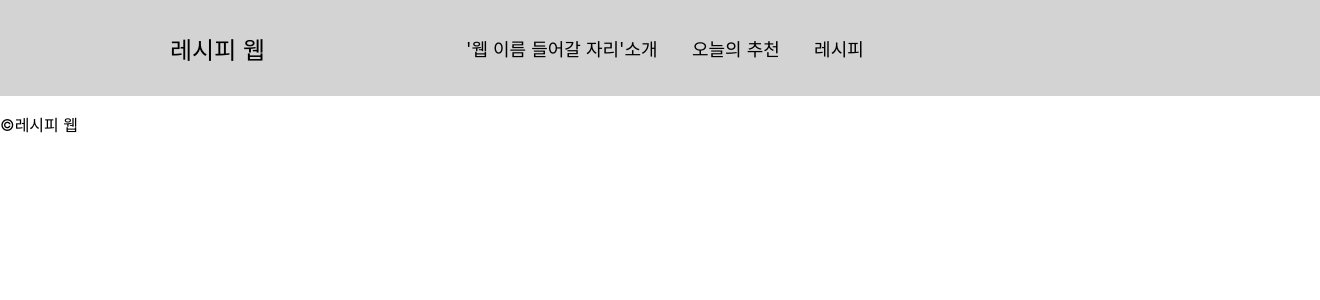
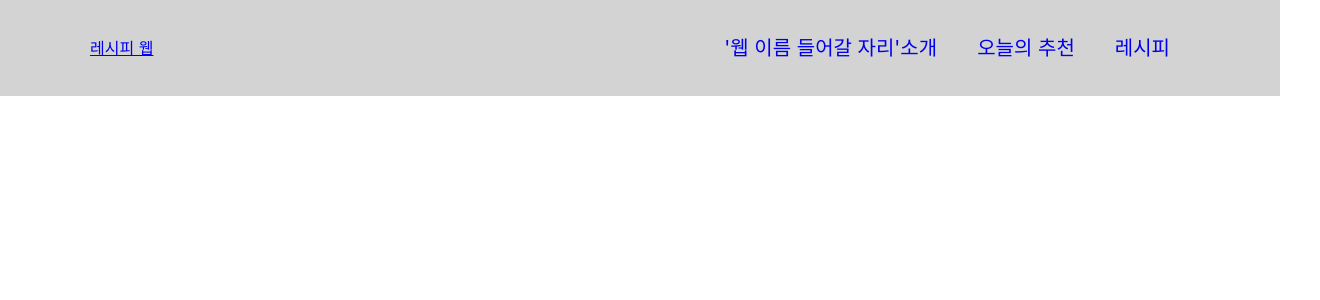
Before and after one commit to EunbiWorld/Recipes-web, a React (Create React App) app: page / in a window 1280 px wide. Shown: the top 300 px of the page, 1320 px wide, since content can reach past the window. Built offline with nearby package versions, Linux system fonts and the light colour scheme.

Commit message:
상단 메뉴바 디자인 수정 및 마우스 호버 동작 추가

```diff
--- a/src/Component/Header/Header.jsx
+++ b/src/Component/Header/Header.jsx
@@ -5,6 +5,8 @@ import HeadMenu from "../../styled/HeadMenu";
 const Header = () => {
   return (
     <HeadMenu>
+      <header>
+        <div className="wrapper">
           <div className="container">
             <Link to="/" className="link-style">
               <div className="content">
@@ -13,25 +15,31 @@ const Header = () => {
               </div>
             </Link>
           </div>
-        <nav>
-          <ul>
+          <nav className="nav-menu">
             <li>
+              <span>
                 <Link to="/Introduction" className="link-style">
                   '웹 이름 들어갈 자리'소개
                 </Link>
+              </span>
             </li>
             <li>
+              <span>
                 <Link to="/Recommendation" className="link-style">
                   오늘의 추천
                 </Link>
+              </span>
             </li>
             <li>
+              <span>
                 <Link to="/RecipeList" className="link-style">
                   레시피
                 </Link>
+              </span>
             </li>
-          </ul>
           </nav>
+        </div>
+      </header>
     </HeadMenu>
   );
 };
--- a/src/styled/HeadMenu.jsx
+++ b/src/styled/HeadMenu.jsx
@@ -1,45 +1,51 @@
 import styled from "styled-components";
 
 const HeadMenu = styled.header`
-  background-color: lightgray;
-  display: grid;
-  grid-template-columns: auto auto auto;
-  align-items: center;
-  padding: 0 20px;
-  height: 6rem;
-  width: 100%;
-  position: sticky;
-
-  .container {
-    display: flex;
-    justify-content: space-between;
+  header{
+    height: 6rem;
+    background-color: lightgray;
+    position: fixed;
+    width: 100%;
+    top: 0;
+    left: 0;
   }
-  .content {
-    display: flex;
-    align-items: center;
-    font-size: 24px;
-    margin-left: 150px;
+  .wrapper{
+    width: 1100px;
+    margin: 0 auto;
   }
-  .link-style {
-    text-decoration: none;
-    color: inherit;
-    transition: font-size 0.3s ease;
+  .container{
+    line-height: 6rem;
+    float: left;
   }
-  .link-style:hover {
+  .nav-menu{
+    float: right;
     font-size: 20px;
   }
-  nav {
-    font-size: 18px;
-    display: flex;
-    align-items: center;
+  .nav-menu li{
+    float: left;
+    list-style: none;
   }
-  nav ul {
-    list-style: none;
-    display: flex;
-    padding: 0;
+  .nav-menu a{
+    line-height: 6rem;
+    text-decoration: none;
+    padding: 0 20px;
+    display: block;
   }
-  nav li {
-    margin-right: 34.31px;
+  .nav-menu li{
+    cursor: pointer;
+    transition: background-color 0.3s;
+    text-decoration: none;
+  }
+  .nav-menu li:hover{
+    background-color: yellow;
+  }
+  .content{
+    cursor: pointer;
+    transition: background-color 0.3s;
+    text-decoration: none;
+  }
+  .content:hover{
+    background-color: yellow;
   }
 `;
 
```
Lines whose indentation alone changed are shown as unchanged.
